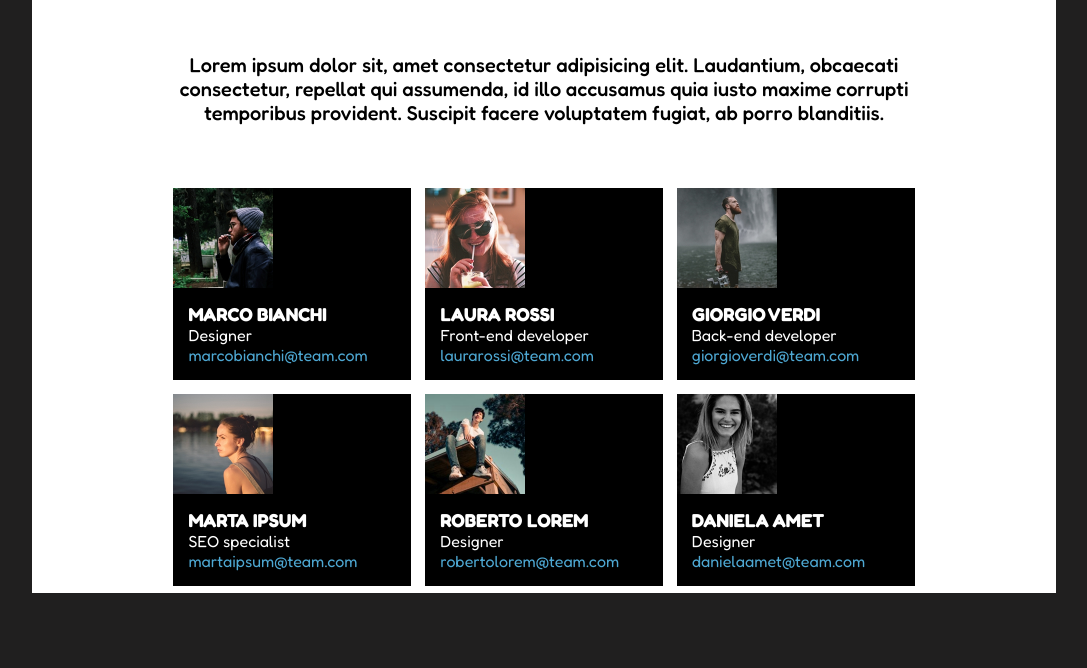
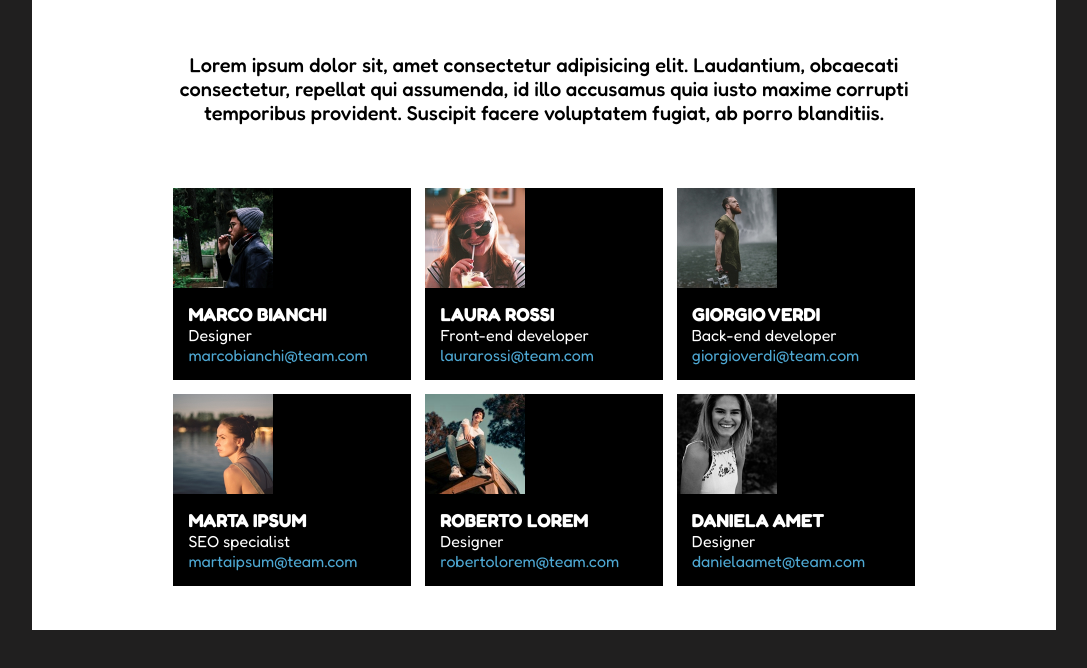
Before and after one commit to FedericoGuadagnoli/html-css-float-cards, a plain HTML site: page index.html in a window 1280 px wide. Shown: the part 220-888 px from the top of the page, without its empty margins (96-1183 px from the left). After the commit the page ends 850 px from the top, so only its background shows below. Drawn offline with Linux system fonts and the light colour scheme.

Commit message:
End work

```diff
--- a/style.css
+++ b/style.css
@@ -40,7 +40,8 @@ a {
 .container {
     background-color: white;
     max-width: 80%;
-    margin: 100px auto;
+    margin: auto;
+    height: 750px;
 }
 
 .nd-container {
```
Also changed, not shown: index.html (+2 -29 lines).
